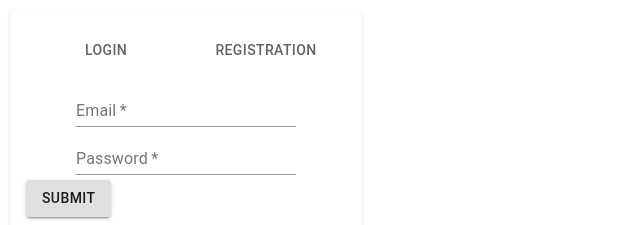
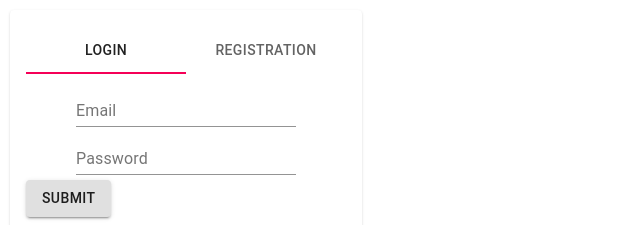
Before and after one commit to lostt1me/TZApp, a React (Create React App) app: page / in a window 1280 px wide. Shown: the top 225 px of the page, without its empty margins (0-640 px from the left). Built offline with nearby package versions, Linux system fonts and the light colour scheme.

Commit message:
form.values + validate

```diff
--- a/src/components/login-form/index.js
+++ b/src/components/login-form/index.js
@@ -2,6 +2,7 @@ import { connect } from 'react-redux'
 import { switchLoginRegistrationCreateActions, loginSubmitCrateActions } from '../../redux/actions/actions-types'
 import { LoginForm as view } from './view'
 import { reduxForm } from 'redux-form'
+import { validate } from './validations'
 
 const mapStateToProps = (state) => {
     return {
@@ -14,8 +15,9 @@ const mapDispatchToProps = dispatch => {
         onChange: () => {
             dispatch(switchLoginRegistrationCreateActions());
         },
-        onSubmit: () => {
-            dispatch(loginSubmitCrateActions());
+        onSubmit: (values) => {
+            //validate(values);
+            dispatch(loginSubmitCrateActions(values));
         }
     };
 };
@@ -25,5 +27,6 @@ const ViewConnect = connect(
 )(view)
 
 export const loginForm = reduxForm({
-    form: 'login'
+    form: 'login',
+    validate
 })(ViewConnect)
--- /dev/null
+++ b/src/components/login-form/validations.js
@@ -0,0 +1,16 @@
+export const validate = values => {
+    const errors = {}
+    if (!values.Email) {
+      errors.Email = 'Required'
+    }
+    if (!values.Password) {
+      errors.Password = 'Required'
+    }
+    if (!/^[A-Z0-9._%+-]+@[A-Z0-9.-]+\.[A-Z]{2,4}$/i.test(values.Email)) {
+        errors.Email = 'Invalid email address'
+    }
+    if (!values.Name) {
+        errors.Name = 'Required'
+    }
+    return errors
+  }
--- a/src/components/login-form/view.js
+++ b/src/components/login-form/view.js
@@ -12,45 +12,44 @@ import { Field } from 'redux-form';
 const patternEmail = "([A-z0-9_.-]{1,})@([A-z0-9_.-]{1,}).([A-z]{2,8})";
 
 //Пробую соединить form-redux и material-ui
-const renderTextField = ({ input,label, type }) => (
-    <TextField label={label}
-        {...input}
-        required
-        type={type}
-  />
+const renderTextField = ({ label, input, meta: { touched, invalid, error }, ...custom}) => (
+    <div>
+        <TextField
+            label={label}
+            placeholder={label}
+            error={touched && invalid}
+            helperText={touched && error}
+            {...input}
+            {...custom}
+        />
+    </div>
 )
+
 renderTextField.propTypes = {
-    label: PropTypes.string,
+    label: PropTypes.any,
     input: PropTypes.any,
-    type: PropTypes.string
+    meta: PropTypes.any
 }
 
-const renderTabsPanel = ({value, onChange}) => (
-    <Tabs
-        value={value}
-        onChange={onChange}
-    >
-        <Tab label="Login" />
-        <Tab label="Registration" />
-    </Tabs>
-)
-renderTabsPanel.propTypes = {
-    value: PropTypes.number,
-    onChange: PropTypes.func
-}
-export const LoginForm = ({onChange, isLogin, onSubmit}) => {
+export const LoginForm = ({onChange, isLogin, onSubmit, handleSubmit, submitting}) => {
      return (
-         <form onSubmit={onSubmit}>
+         <form onSubmit={handleSubmit(onSubmit)}>
             <Card className={loginStyle.login}>
                 <CardContent >
-                    <Field name="TabsPanel" component={renderTabsPanel} onChange={onChange} value={isLogin? 0 : 1}/>
+                    <Tabs
+                        value={isLogin? 0 : 1}
+                        onChange={onChange}
+                    >
+                        <Tab label="Login" />
+                        <Tab label="Registration" />
+                    </Tabs>
                     <div className={loginStyle.textField}>
                         <Field name="Email" component={renderTextField} label="Email" pattern={patternEmail}/>
                         {!isLogin ? <Field name="Name" component={renderTextField} label="Name"/> : undefined}
                         <Field name="Password" component={renderTextField} type="password" label="Password" />
                     </div>
                     <div >
-                        <Button variant="contained" type="submit">Submit</Button>
+                        <Button variant="contained" type="submit" disabled={submitting}>Submit</Button>
                     </div>
                 </CardContent>
             </Card>
@@ -61,6 +60,8 @@ export const LoginForm = ({onChange, isLogin, onSubmit}) => {
 LoginForm.propTypes = {
     isLogin: PropTypes.bool.isRequired,
     onChange: PropTypes.func.isRequired,
-    onSubmit: PropTypes.func.isRequired
+    onSubmit: PropTypes.func.isRequired,
+    handleSubmit: PropTypes.func,
+    submitting: PropTypes.any
 };
 //<TextField required label="Login" />
--- a/src/redux/actions/actions-types.js
+++ b/src/redux/actions/actions-types.js
@@ -14,8 +14,9 @@ export const switchLoginRegistrationCreateActions = () => {
     });
 }
 
-export const loginSubmitCrateActions = () => {
+export const loginSubmitCrateActions = (values) => {
     return ({
-        type : ACTIONS.LOGIN_SUBMIT
+        type : ACTIONS.LOGIN_SUBMIT,
+        data: values
     });
 }
--- a/src/redux/reducers/login.js
+++ b/src/redux/reducers/login.js
@@ -14,7 +14,7 @@ const loginFormReducers = (state = initialState, action) => {
                 isLogin : !state.isLogin
             });
         case ACTIONS.LOGIN_SUBMIT:
-            alert("submit reducer");
+            alert(action.data.Email);
             return state;
         default:
             return state;
```
